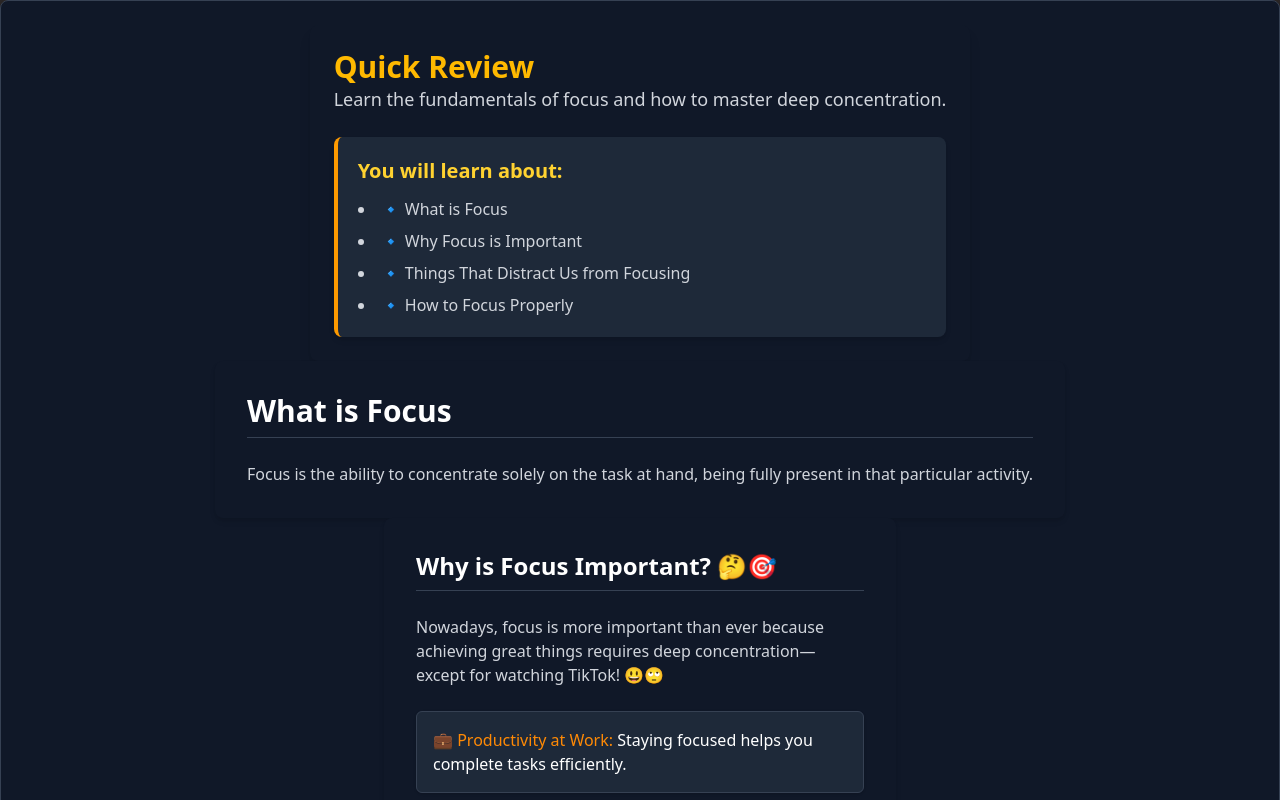
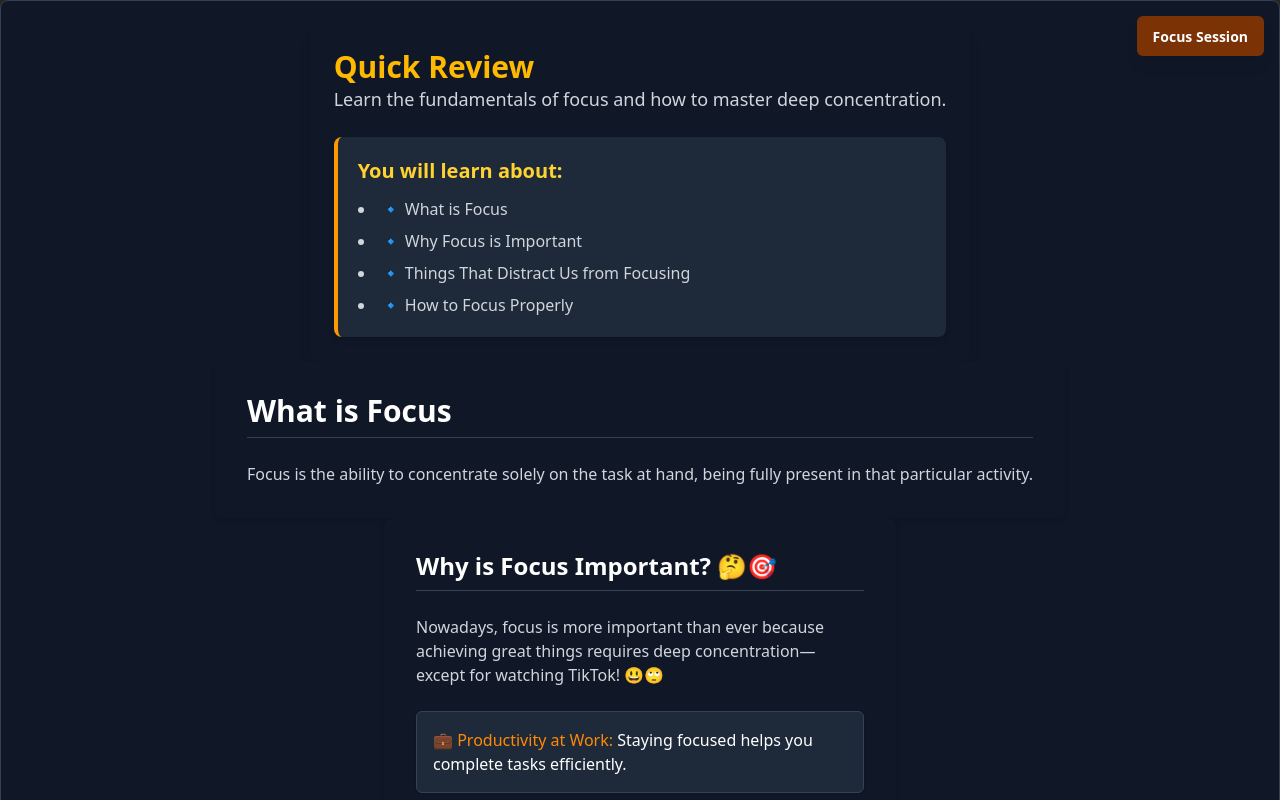
Before and after one commit to Depthabdre/StudyMode, a React (Vite) app: page /LearningPage in a window 1280 px wide. Shown: the top 800 px of the page. Built offline with nearby package versions, Linux system fonts and the light colour scheme.

Commit message:
NavToFocusSession

```diff
--- a/src/LearningPage.jsx
+++ b/src/LearningPage.jsx
@@ -1,10 +1,13 @@
-
+import { Link } from "react-router-dom";
 
 function Learning() {
   return (
+    <>
+    <FloatingButtonFocus/>
     <main className="flex flex-col justify-center items-center bg-gray-900 text-white p-6 rounded-lg shadow-lg border border-gray-700  ">
         <Intro/>
     </main>
+    </>
   );
 }
 
@@ -258,3 +261,13 @@ function YouTubeEmbed() {
 
     );
   }
+
+  function FloatingButtonFocus() {
+    return (
+      <div className="fixed right-4 top-4 bg-amber-900 text-white px-4 py-2 rounded-md shadow-lg hover:bg-amber-700 transition-all">
+        <Link to="/" className="text-white text-sm font-semibold">
+          Focus Session
+        </Link>
+      </div>
+    );
+  }
```
